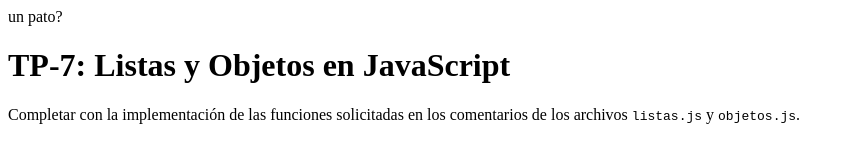
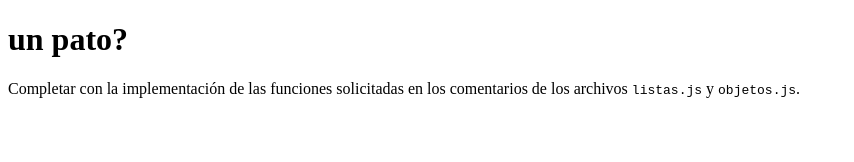
Before and after one commit to foxcraftYT/plataformas-moviles-entregas, a plain HTML site: page tp-7/index.html in a window 1280 px wide. Shown: the whole page, without its empty margins (0-854 px from the left). Drawn offline with Linux system fonts and the light colour scheme.

Commit message:
no patito

```diff
--- a/tp-7/index.html
+++ b/tp-7/index.html
@@ -7,8 +7,8 @@
 	<title>TP-7: Listas y Objetos en JavaScript</title>
 </head>
 <body>
-    un pato?
-    <h1>TP-7: Listas y Objetos en JavaScript</h1>
+
+    <h1>un pato?</h1>
     <p>Completar con la implementación de las funciones solicitadas en los comentarios de los archivos <code>listas.js</code> y <code>objetos.js</code>.</p>
     <script src="listas.js"></script>
     <script src="objetos.js"></script>
```
